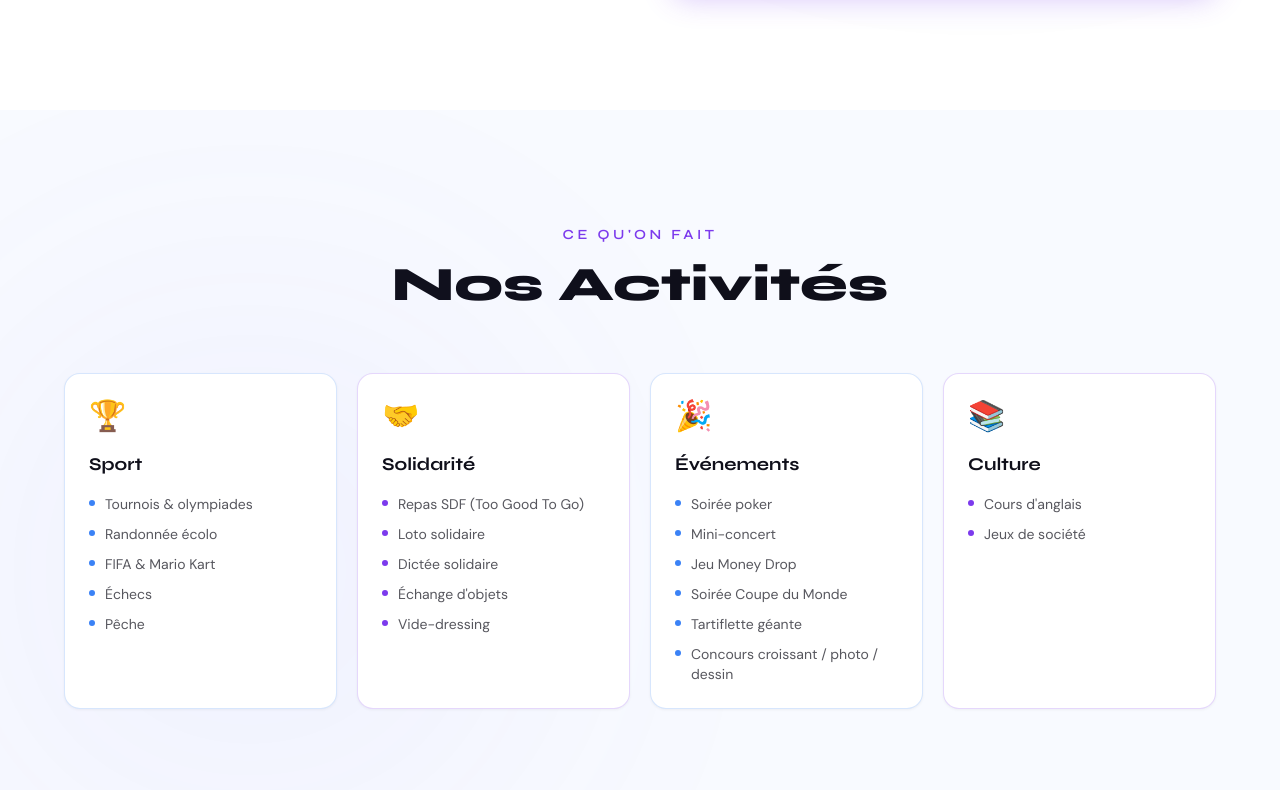
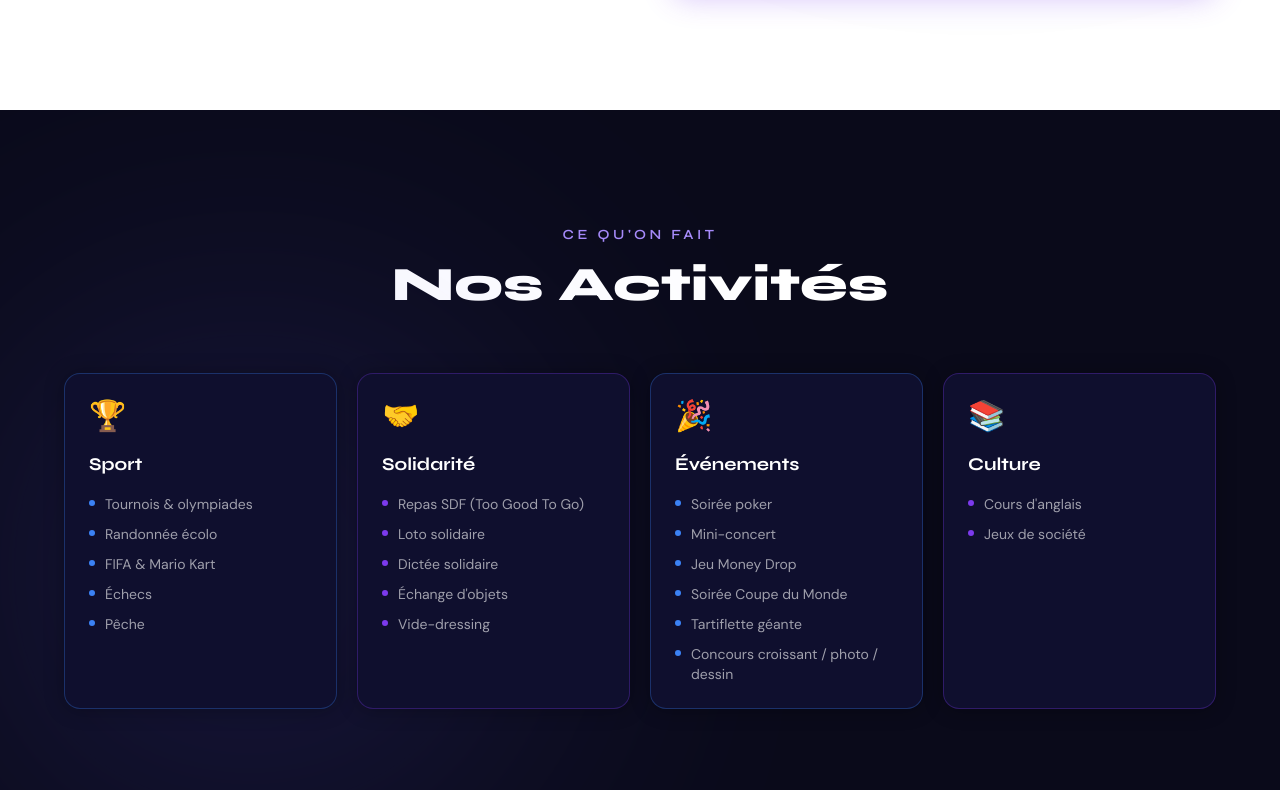
Before and after one commit to Corentincode07/table-des-loups, a Next.js app: page / in a window 1280 px wide. Shown: the part 1930-2720 px from the top of the page. Built offline with nearby package versions, Linux system fonts and the light colour scheme.

Commit message:
Activities: thème sombre navy/violet

```diff
--- a/components/Activities.tsx
+++ b/components/Activities.tsx
@@ -15,15 +15,15 @@ const cardVariants: Variants = {
 
 const colorMap: Record<string, { border: string; glow: string; badge: string; dot: string }> = {
   blue: {
-    border: "rgba(59,130,246,0.2)",
-    glow: "rgba(59,130,246,0.25)",
-    badge: "bg-[#EFF6FF] text-[#1D4ED8]",
+    border: "rgba(59,130,246,0.3)",
+    glow: "rgba(59,130,246,0.3)",
+    badge: "bg-blue-500/10 text-[#60A5FA]",
     dot: "bg-[#3B82F6]",
   },
   violet: {
-    border: "rgba(124,58,237,0.2)",
-    glow: "rgba(124,58,237,0.25)",
-    badge: "bg-[#F5F3FF] text-[#4C1D95]",
+    border: "rgba(124,58,237,0.3)",
+    glow: "rgba(124,58,237,0.3)",
+    badge: "bg-violet-500/10 text-[#A78BFA]",
     dot: "bg-[#7C3AED]",
   },
 };
@@ -32,12 +32,12 @@ export default function Activities() {
   return (
     <section
       id="activites"
-      className="relative py-28 px-6 bg-[#F8FAFF] overflow-hidden"
+      className="relative py-28 px-6 bg-[#0a0a1a] overflow-hidden"
       aria-labelledby="activities-heading"
     >
       {/* Background accent */}
       <div
-        className="absolute bottom-0 left-0 w-[500px] h-[500px] rounded-full blur-[150px] opacity-[0.07] pointer-events-none"
+        className="absolute bottom-0 left-0 w-[500px] h-[500px] rounded-full blur-[150px] opacity-20 pointer-events-none"
         style={{ background: "radial-gradient(circle, #7C3AED, #3B82F6)" }}
         aria-hidden="true"
       />
@@ -50,12 +50,12 @@ export default function Activities() {
           transition={{ duration: 0.6 }}
           className="text-center mb-16"
         >
-          <span className="inline-block text-sm font-semibold tracking-[0.25em] uppercase text-[#7C3AED] mb-4 font-[family-name:var(--font-syne)]">
+          <span className="inline-block text-sm font-semibold tracking-[0.25em] uppercase text-[#A78BFA] mb-4 font-[family-name:var(--font-syne)]">
             Ce qu&apos;on fait
           </span>
           <h2
             id="activities-heading"
-            className="text-4xl md:text-5xl font-extrabold text-[#0F0F1A] font-[family-name:var(--font-syne)]"
+            className="text-4xl md:text-5xl font-extrabold text-white font-[family-name:var(--font-syne)]"
           >
             Nos Activités
           </h2>
@@ -75,10 +75,10 @@ export default function Activities() {
                 key={activity.category}
                 variants={cardVariants}
                 whileHover={{ scale: 1.04, y: -6 }}
-                className="group relative bg-white rounded-2xl p-6 cursor-default transition-all duration-300 overflow-hidden"
+                className="group relative rounded-2xl p-6 cursor-default transition-all duration-300 overflow-hidden bg-[#0f0f2e]"
                 style={{
                   border: `1px solid ${colors.border}`,
-                  boxShadow: "0 1px 3px rgba(0,0,0,0.05)",
+                  boxShadow: "0 1px 20px rgba(0,0,0,0.3)",
                 }}
               >
                 {/* Glow on hover */}
@@ -95,12 +95,12 @@ export default function Activities() {
                   <div className="text-3xl mb-4" role="img" aria-label={activity.category}>
                     {activity.icon}
                   </div>
-                  <h3 className="text-lg font-bold text-[#0F0F1A] mb-4 font-[family-name:var(--font-syne)]">
+                  <h3 className="text-lg font-bold text-white mb-4 font-[family-name:var(--font-syne)]">
                     {activity.category}
                   </h3>
                   <ul className="space-y-2.5">
                     {activity.items.map((item) => (
-                      <li key={item} className="flex items-start gap-2.5 text-sm text-[#0F0F1A]/70">
+                      <li key={item} className="flex items-start gap-2.5 text-sm text-white/60">
                         <span
                           className={`mt-1.5 shrink-0 w-1.5 h-1.5 rounded-full ${colors.dot}`}
                           aria-hidden="true"
```
